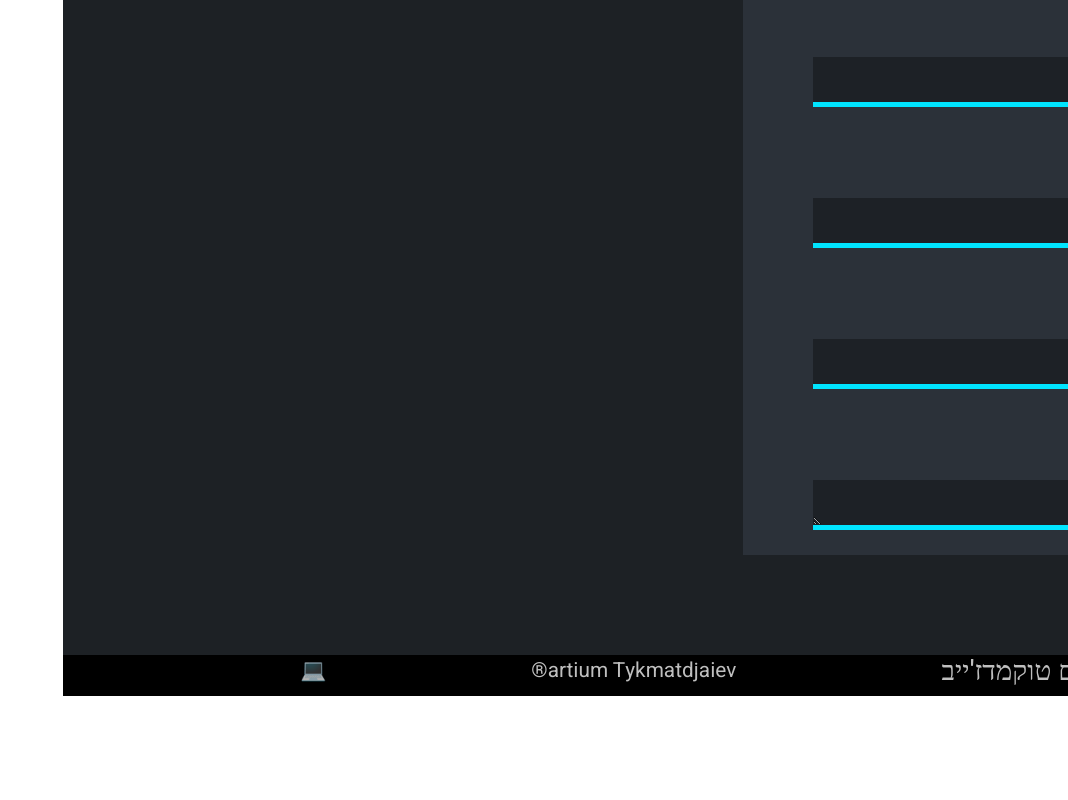
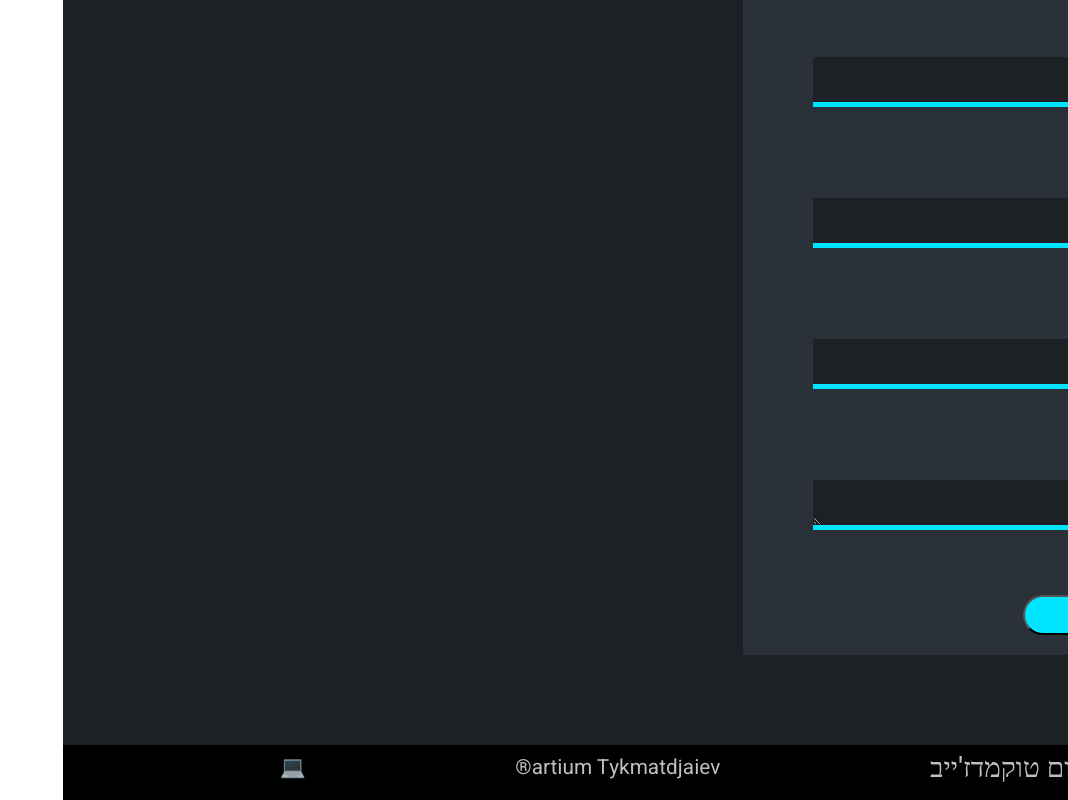
Before and after one commit to artiumhahaham12/Artium, a plain HTML site: page index.html in a window 1280 px wide. Shown: the part 2668-3468 px from the top of the page, without its empty margins (212-1280 px from the left). Before the commit the page ends 3364 px from the top, so only its background shows below. Drawn offline with nearby package versions, Linux system fonts and the light colour scheme.

Commit message:
fixed the form

```diff
--- a/index.html
+++ b/index.html
@@ -6,7 +6,7 @@
     <link href="https://cdn.jsdelivr.net/npm/bootstrap@5.2.3/dist/css/bootstrap.min.css" rel="stylesheet"
         integrity="sha384-rbsA2VBKQhggwzxH7pPCaAqO46MgnOM80zW1RWuH61DGLwZJEdK2Kadq2F9CUG65" crossorigin="anonymous">
     <meta name="viewport" content="width=device-width, initial-scale=1.0">
-    <link rel="stylesheet" href="/sassFiles/profileScss/index.css">
+    <link rel="stylesheet" href="/cssFiles/css/index.css">
     <link href="https://fonts.googleapis.com/css2?family=Heebo:wght@100..900&display=swap" rel="stylesheet">
 
     <title>Portfolio</title>
@@ -169,7 +169,7 @@
                 <input type="email" class="contact-input">
                 <label for="text">הערה:</label>
                 <textarea type="text" class="contact-input"></textarea>
-
+                <button id="form-contact-to-submit">שליחה</button>
             </form>
         </div>
 
--- a/sassFiles/profileScss/_about.scss
+++ b/sassFiles/profileScss/_about.scss
@@ -132,21 +132,21 @@ section.projectGallery{
 
     background-color: hsl(213, 13%, 13%);
     width: 100vw;
-                    height: 900px;
+    height: 1000px;
     margin-top: 50px;
                     grid-template-columns: repeat(12, 300px);
                     grid-template-rows: repeat(15, 50px);
                     padding-top: 100px;
 
                     .main-name {
-                        margin-top: 100px;
+                        margin-top: 90px;
                         color: #fff;
                         background-color: #000000;
                         display: flex;
                         list-style-type: none;
                         width: 100vw;
                         justify-content: space-evenly;
-
+                        padding: 7px;
                         li {
                             color: rgba(255, 255, 255, 0.749);
                             font-size: 1.3rem;
@@ -193,10 +193,20 @@ section.projectGallery{
 
     }
 }
+#form-contact-to-submit{
+height: 40px;
+margin-top: 40px;
+width: 150px;
+border-radius: 20px;
+font-size: 1.3rem;
+font-weight: 500;
+background-color: $headerColor;
+}
 
 
 
 @media (max-width:576px) {
+
     nav .humburger {
 
     color: #000000;
@@ -281,7 +291,7 @@ section.projectGallery{
         }
     }
     footer{
-        height: 1000px;
+        height: 1100px;
 
                 .form {
 
```
Also changed, not shown: projectIntroFive.html (+1 -1 lines), projectIntroFour.html (+1 -1 lines), projectIntroOne.html (+1 -1 lines), projectIntroSix.html (+1 -2 lines), projectIntroThree.html (+1 -1 lines), projectIntroTwo.html (+1 -1 lines), projectOneForm.html (+1 -1 lines), cssFiles/css/index.css, cssFiles/index.css (deleted), 1 other file. Lines whose indentation alone changed are shown as unchanged.
